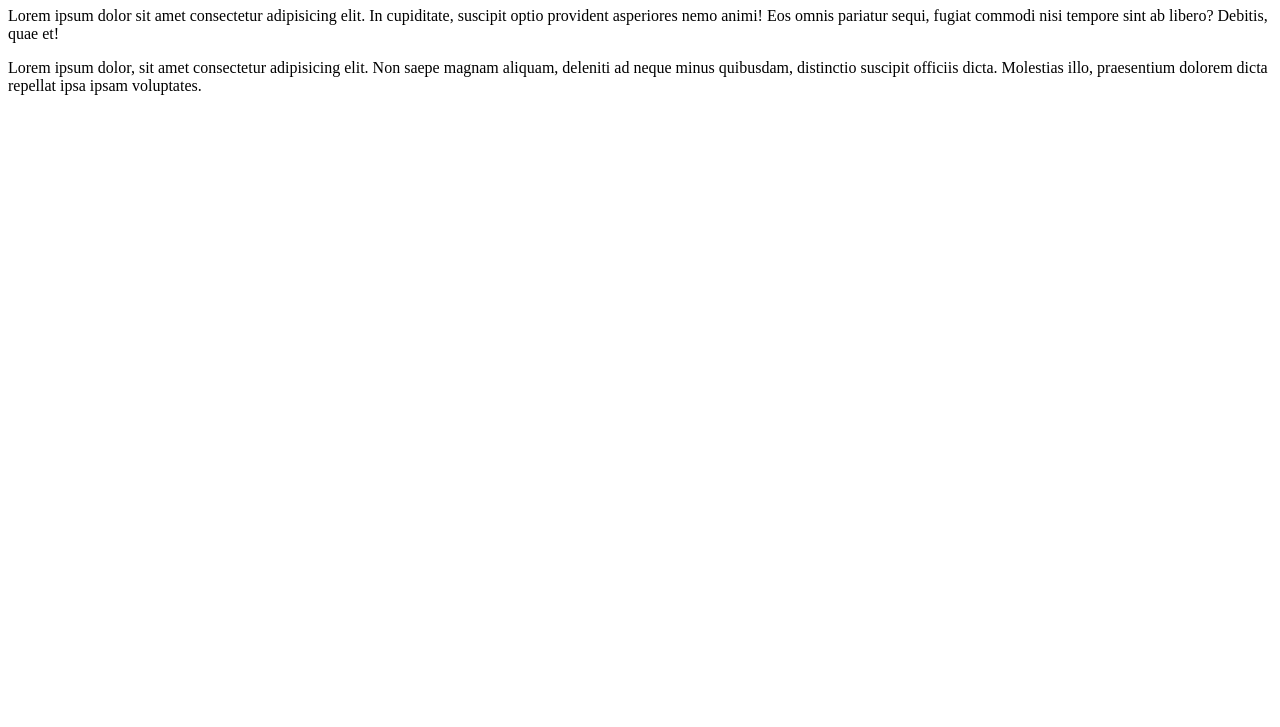
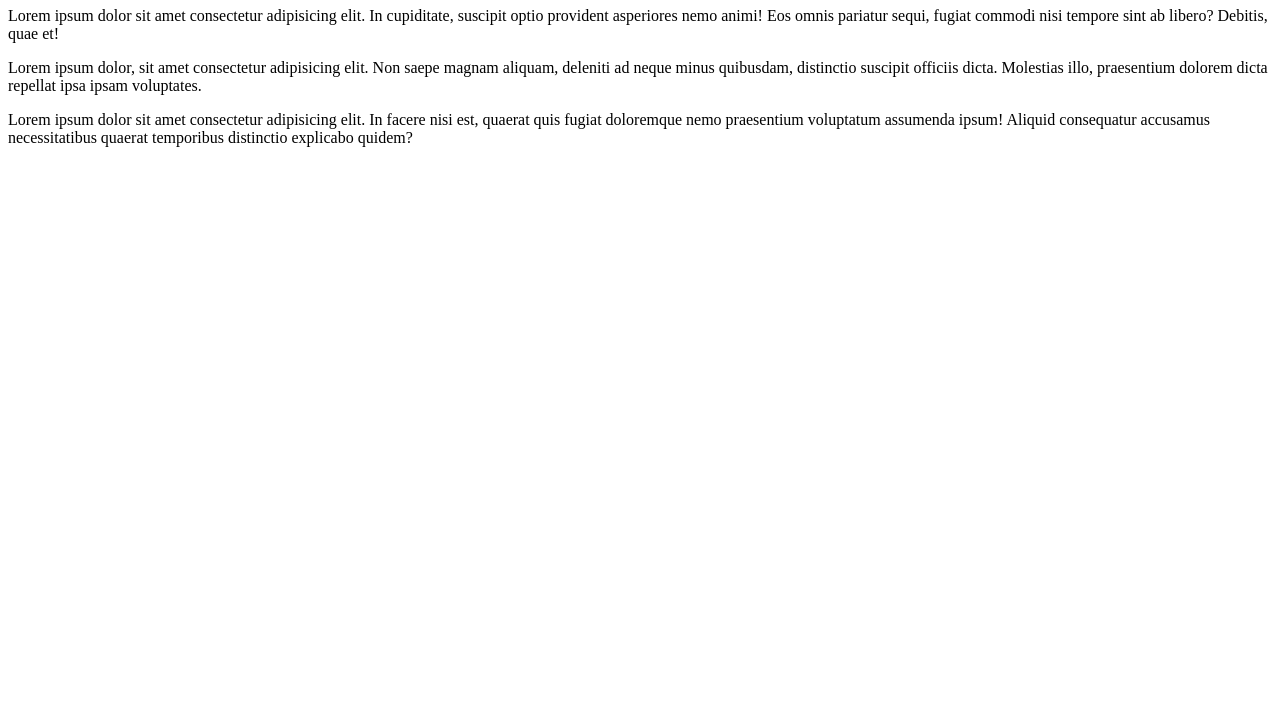
Before and after one commit to Sima62/git_commands, a plain HTML site: page index.html in a window 1280 px wide. Shown: the part 73-800 px from the top of the page. Drawn offline with Linux system fonts and the light colour scheme.

Commit message:
one more para added

```diff
--- a/index.html
+++ b/index.html
@@ -10,5 +10,6 @@
     <h1>Hello</h1>
     <p1>Lorem ipsum dolor sit amet consectetur adipisicing elit. In cupiditate, suscipit optio provident asperiores nemo animi! Eos omnis pariatur sequi, fugiat commodi nisi tempore sint ab libero? Debitis, quae et!</p1>
     <p>Lorem ipsum dolor, sit amet consectetur adipisicing elit. Non saepe magnam aliquam, deleniti ad neque minus quibusdam, distinctio suscipit officiis dicta. Molestias illo, praesentium dolorem dicta repellat ipsa ipsam voluptates.</p>
+    <p>Lorem ipsum dolor sit amet consectetur adipisicing elit. In facere nisi est, quaerat quis fugiat doloremque nemo praesentium voluptatum assumenda ipsum! Aliquid consequatur accusamus necessitatibus quaerat temporibus distinctio explicabo quidem?</p>
 </body>
 </html>
```
